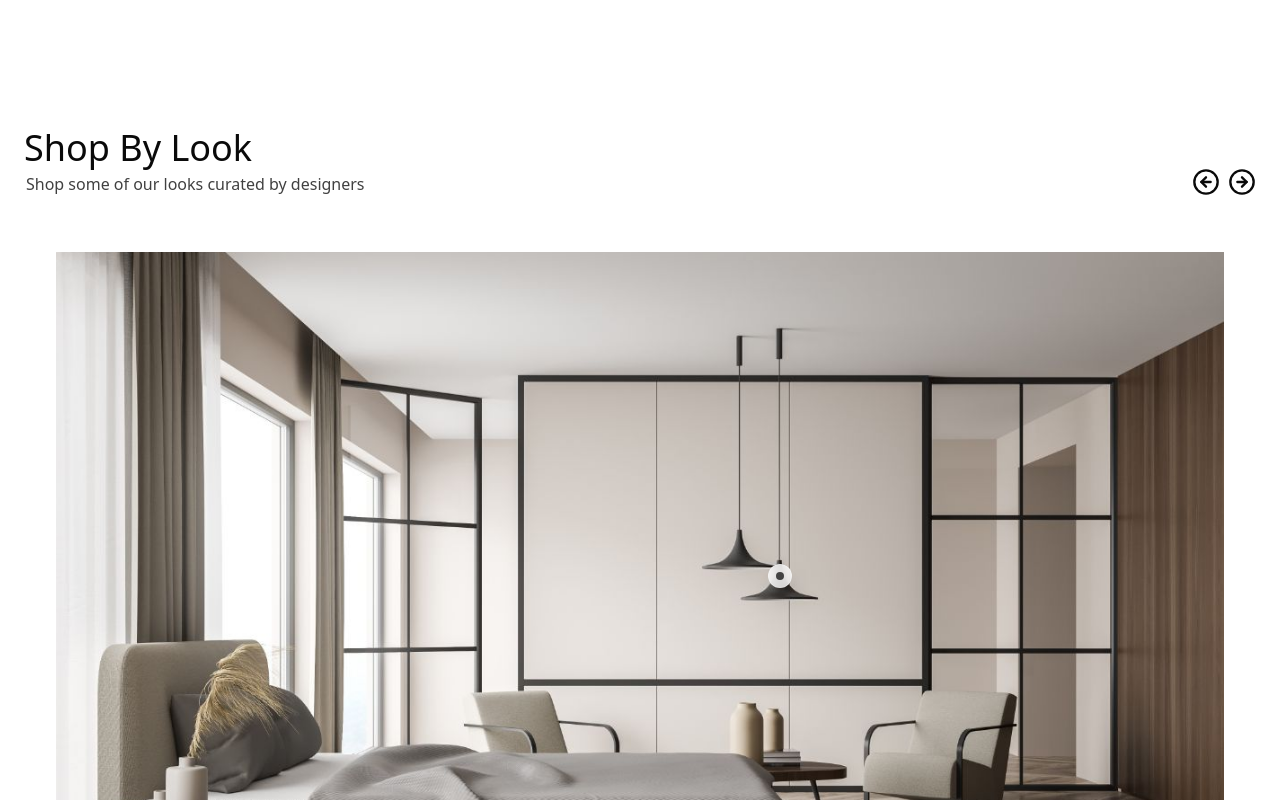
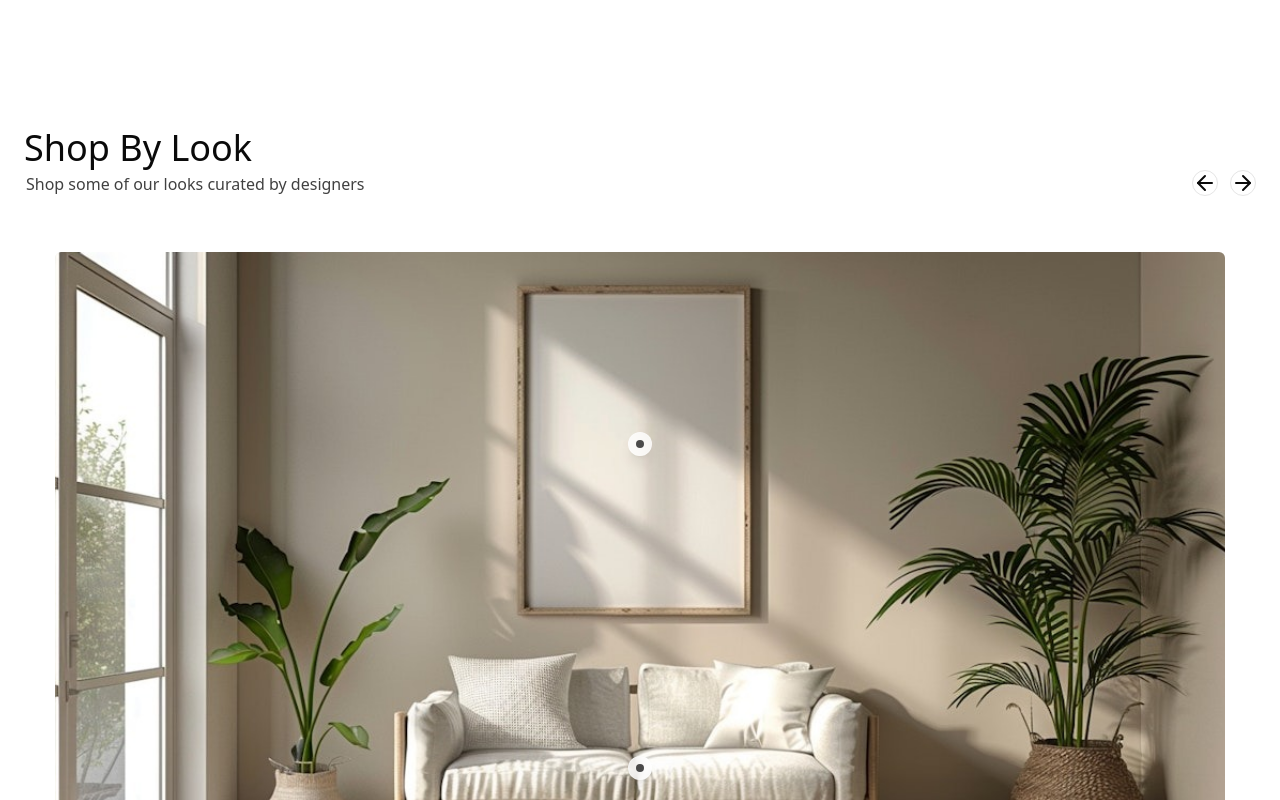
Before and after one commit to joshuadsouza500/harmoni, a Next.js app: page / in a window 1280 px wide. Shown: the part 1280-2080 px from the top of the page. Built offline with nearby package versions, Linux system fonts and the light colour scheme.

Commit message:
Looks carousel

```diff
--- a/app/components/CollectionLook.tsx
+++ b/app/components/CollectionLook.tsx
@@ -1,5 +1,6 @@
 import React from "react";
 import ProductHotspot from "./ProductHotspot";
+import { CarouselItem } from "@/shadcnComponents/ui/carousel";
 
 export interface Product {
   name: string;
@@ -17,14 +18,14 @@ interface CollectionProps {
 
 const CollectionLook = ({ image, products }: CollectionProps) => {
   return (
-    <div
+    <CarouselItem
       style={{ backgroundImage: `url(${image})`, position: "relative" }}
-      className="w-full h-full bg-no-repeat bg-center bg-cover"
+      className="w-full h-full bg-no-repeat bg-center bg-cover rounded-md"
     >
       {products.map((product, index) => (
         <ProductHotspot key={index} product={product} />
       ))}
-    </div>
+    </CarouselItem>
   );
 };
 
--- a/app/page.tsx
+++ b/app/page.tsx
@@ -22,7 +22,7 @@ export default function Home() {
   return (
     <div className="  font-sans py-2 [#F3F0EA]  bg-white [#f7f7f7f8]">
       <Hero />
-      {/**  <About />
+      {/**   <About />
       <NewCollection />   <Services /> */}
 
       <Categories />
--- a/app/sections/Collection.tsx
+++ b/app/sections/Collection.tsx
@@ -1,7 +1,13 @@
 import React from "react";
 import { Bounded } from "../components/Bounded";
-import { ArrowLeftCircle, ArrowRightCircle } from "lucide-react";
+
 import CollectionLook from "../components/CollectionLook";
+import {
+  Carousel,
+  CarouselContent,
+  CarouselNext,
+  CarouselPrevious,
+} from "@/shadcnComponents/ui/carousel";
 
 const Collection = () => {
   const looks = [
@@ -100,21 +106,28 @@ const Collection = () => {
   ];
   return (
     <Bounded className="h-auto pt-8 pb-8  md:pt-14  md:pb-16  xl:pb-20 2xl:pt-16 ">
+      <Carousel>
         <div className="flex justify-center md:justify-between items-end">
           <div className="flex flex-col max-md:items-center gap-y-1 max-md:text-center">
-          <h2 className="text-3xl   lg:text-4xl font-medium"> Shop By Look</h2>
+            <h2 className="text-3xl   lg:text-4xl font-medium">
+              {" "}
+              Shop By Look
+            </h2>
             <p className="text-black/75 md:pl-0.5 max-md:w-[75%]">
               Shop some of our looks curated by designers
             </p>
           </div>
           <span className="hidden md:flex items-center gap-x-2">
-          <ArrowLeftCircle className="size-7 " />
-          <ArrowRightCircle className="size-7 " />
+            <span className="hidden md:flex items-center gap-x-3  b">
+              <CarouselPrevious className="" />
+              <CarouselNext className=" " />
+            </span>
           </span>
         </div>
         {/**The error message indicates that you are trying to assign an array of objects with a specific structure to a type that expects an empty array... solved by creating a type for product */}
-      <section className="w-full h-[35vh] md:h-[40vh] lg:h-[85vh] xl:h-dvh pt-14 xl:px-8 z-10 relative">
-        {looks.slice(2, 3).map((look) => (
+        <section className=" pt-14 w-[97%] md:w-[95%]  mx-auto ">
+          <CarouselContent className="relative  basis-auto  space-x-10  h-[30vh] md:h-[40vh] lg:h-[85vh] xl:h-[90vh] 2xl:h-[70vh] ">
+            {looks.slice(0, 3).map((look) => (
               <CollectionLook
                 key={look.id}
                 products={look.products}
@@ -122,7 +135,9 @@ const Collection = () => {
                 image={look.image}
               />
             ))}
+          </CarouselContent>
         </section>
+      </Carousel>
     </Bounded>
   );
 };
--- a/components/ui/accordion.tsx
+++ b/components/ui/accordion.tsx
@@ -36,7 +36,7 @@ const AccordionTrigger = React.forwardRef<
     >
       {children}
       <ChevronDown className="h-4 w-4 shrink-0 transition-transform duration-200 hidden" />
-      <Logo className="  transition-transform rotate-45" />
+      <Logo className="  transition-transform -rotate-45" />
     </AccordionPrimitive.Trigger>
   </AccordionPrimitive.Header>
 ));
```
Lines whose indentation alone changed are shown as unchanged.
